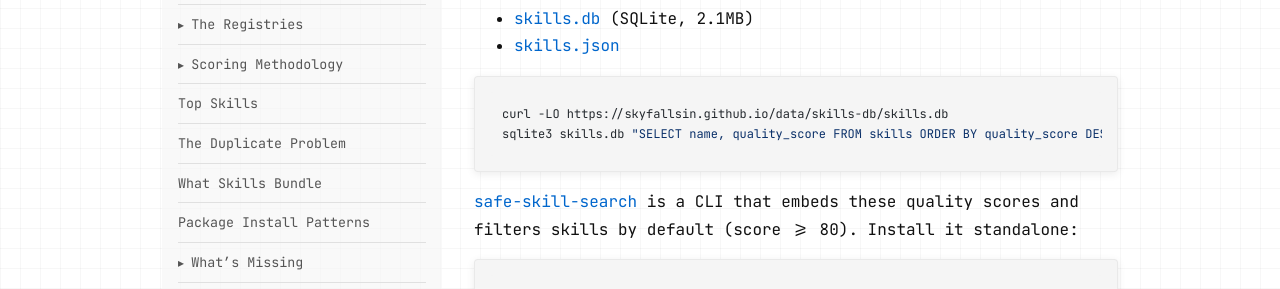
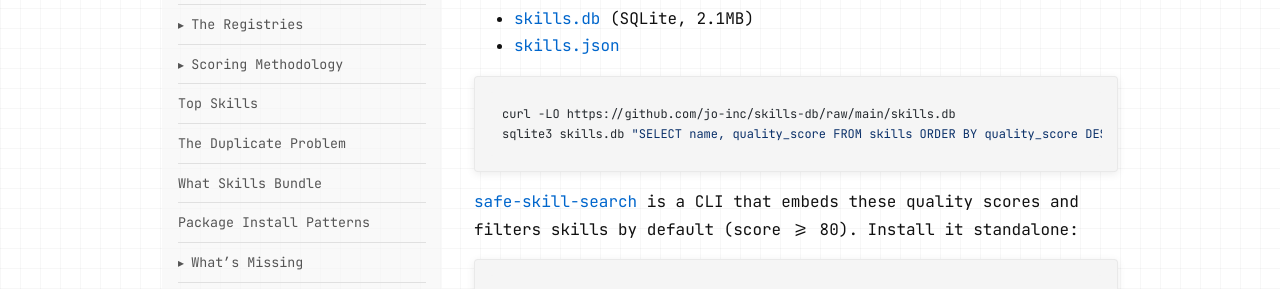
Before and after one commit to skyfallsin/skyfallsin.github.io, a Jekyll site: the page built from _posts/2026-02-03-ai-agent-skills-database.md, in a window 1280 px wide and 900 px high, scrolled down 8898 px. Shown: the part 154-443 px from the top of the window. Built offline with Jekyll 4.4.1, drawn with Linux system fonts in a browser that asks for light colours; nearby versions of some CDN libraries; some of the changed lines change nothing that is shown.

Commit message:
Update skills.db link to point to GitHub repo

````diff
--- a/_posts/2026-02-03-ai-agent-skills-database.md
+++ b/_posts/2026-02-03-ai-agent-skills-database.md
@@ -301,11 +301,11 @@ Whether we end up with a skills ecosystem that deserves trust, or just another g
 ## Browse
 
 - [Interactive table →](/skills/)
-- [skills.db](/data/skills-db/skills.db) (SQLite, 2.1MB)
+- [skills.db](https://github.com/jo-inc/skills-db/raw/main/skills.db) (SQLite, 2.1MB)
 - [skills.json](/skills/skills.json)
 
 ```bash
-curl -LO https://skyfallsin.github.io/data/skills-db/skills.db
+curl -LO https://github.com/jo-inc/skills-db/raw/main/skills.db
 sqlite3 skills.db "SELECT name, quality_score FROM skills ORDER BY quality_score DESC LIMIT 10"
 ```
 
````
